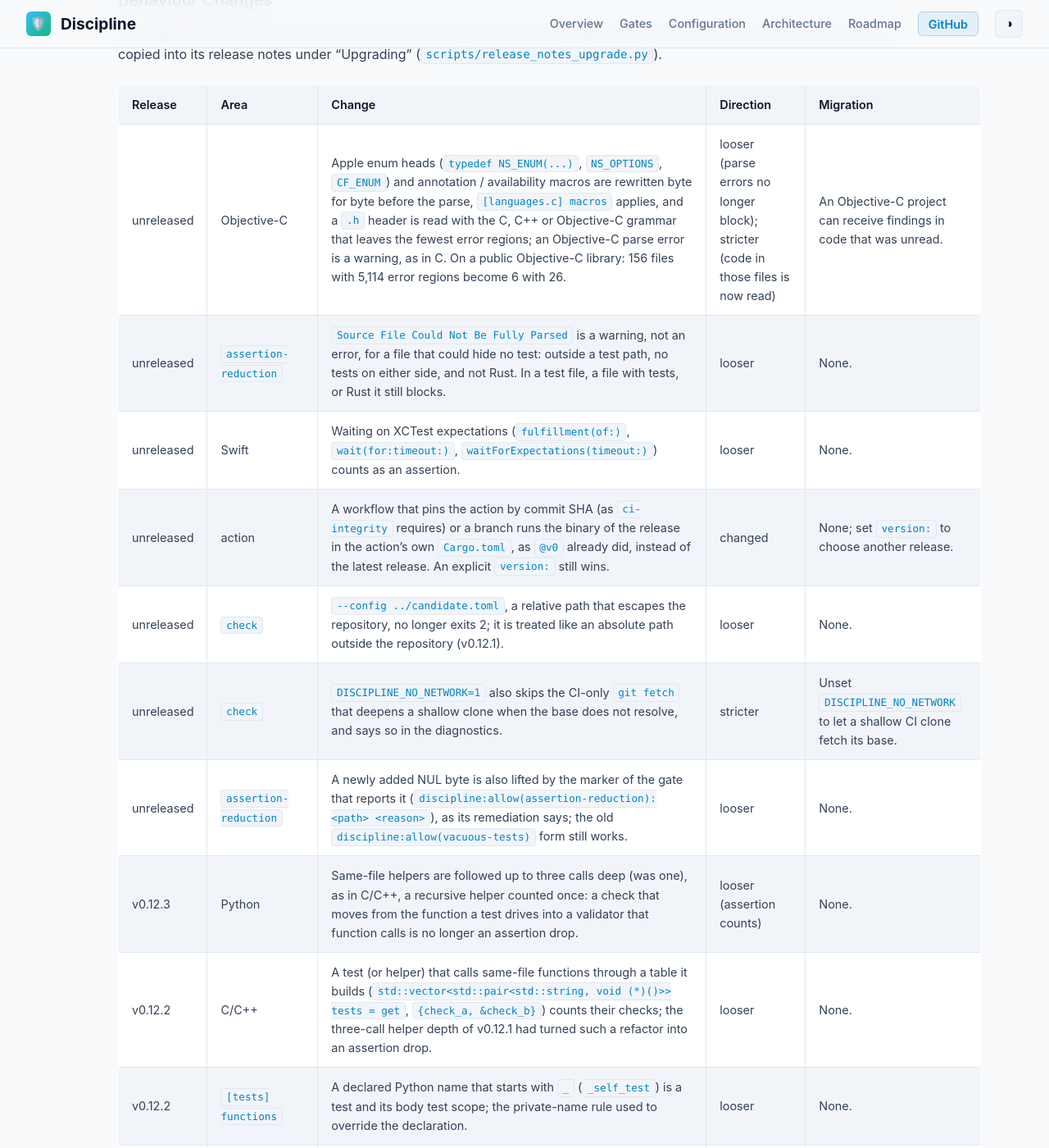
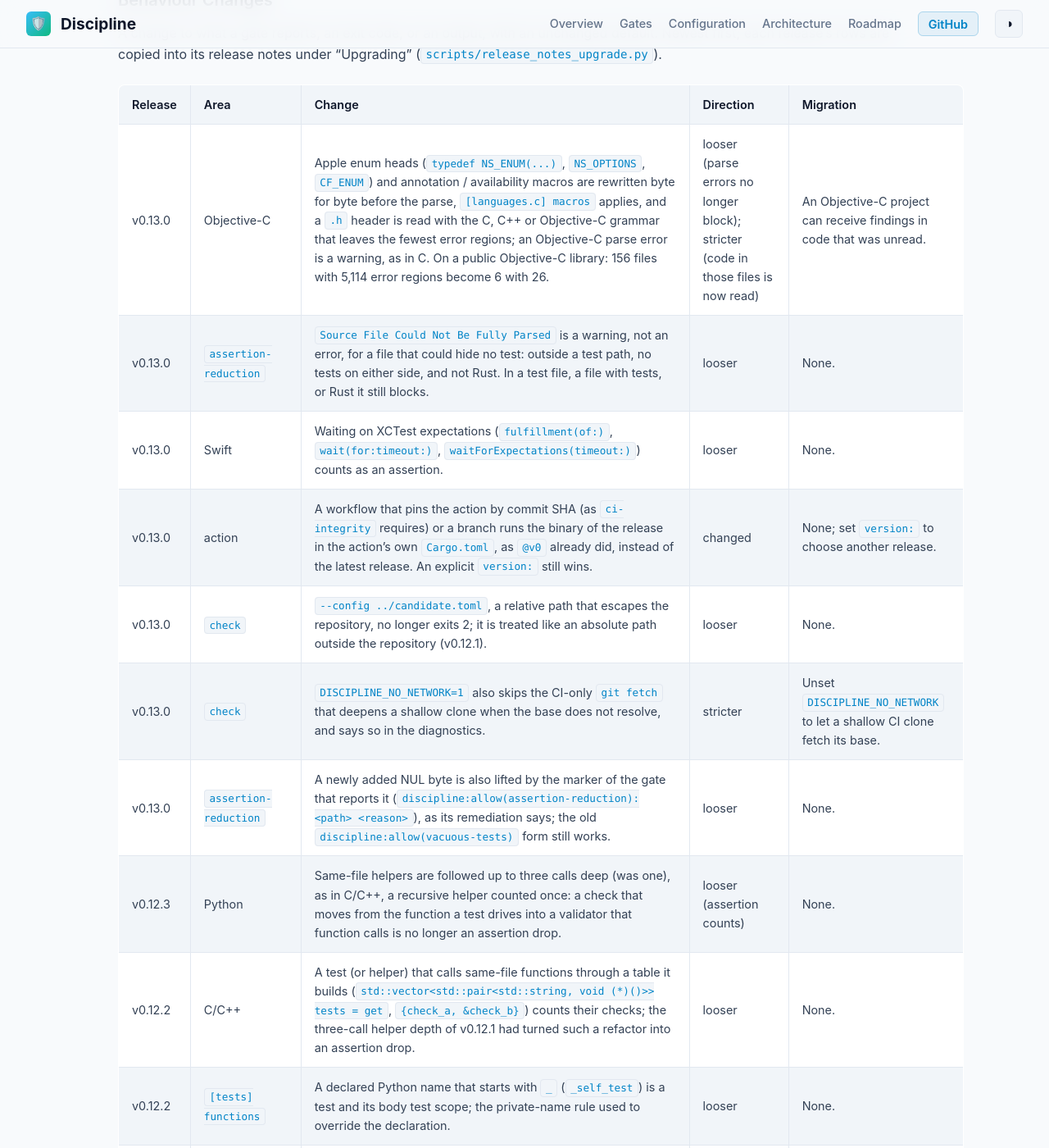
Before and after one commit to actions-marketplace-validations/orieg_discipline, a Jekyll site: the page built from docs/ROADMAP.md, in a window 1280 px wide and 1400 px high, scrolled down 24256 px. Shown: the whole window at 82% size. Built offline with Jekyll 4.4.1, drawn with Linux system fonts in a browser that asks for light colours.

Commit message:
chore(release): bump version to 0.13.0 with its ledger rows (#202)
Renames the seven unreleased Behaviour Changes rows (from #200 and #201) to v0.13.0 and regenerates the man pages.

```diff
--- a/Cargo.toml
+++ b/Cargo.toml
@@ -1,6 +1,6 @@
 [package]
 name = "discipline"
-version = "0.12.3"
+version = "0.13.0"
 edition = "2021"
 rust-version = "1.90"
 authors = ["Nicolas Brousse <nicolas@brousse.info>"]
--- a/docs/ROADMAP.md
+++ b/docs/ROADMAP.md
@@ -370,13 +370,13 @@ A change to what a gate reports, an exit code, or an output, with an unchanged d
 
 | Release | Area | Change | Direction | Migration |
 |---|---|---|---|---|
-| unreleased | Objective-C | Apple enum heads (`typedef NS_ENUM(...)`, `NS_OPTIONS`, `CF_ENUM`) and annotation / availability macros are rewritten byte for byte before the parse, `[languages.c] macros` applies, and a `.h` header is read with the C, C++ or Objective-C grammar that leaves the fewest error regions; an Objective-C parse error is a warning, as in C. On a public Objective-C library: 156 files with 5,114 error regions become 6 with 26. | looser (parse errors no longer block); stricter (code in those files is now read) | An Objective-C project can receive findings in code that was unread. |
-| unreleased | `assertion-reduction` | `Source File Could Not Be Fully Parsed` is a warning, not an error, for a file that could hide no test: outside a test path, no tests on either side, and not Rust. In a test file, a file with tests, or Rust it still blocks. | looser | None. |
-| unreleased | Swift | Waiting on XCTest expectations (`fulfillment(of:)`, `wait(for:timeout:)`, `waitForExpectations(timeout:)`) counts as an assertion. | looser | None. |
-| unreleased | action | A workflow that pins the action by commit SHA (as `ci-integrity` requires) or a branch runs the binary of the release in the action's own `Cargo.toml`, as `@v0` already did, instead of the latest release. An explicit `version:` still wins. | changed | None; set `version:` to choose another release. |
-| unreleased | `check` | `--config ../candidate.toml`, a relative path that escapes the repository, no longer exits 2; it is treated like an absolute path outside the repository (v0.12.1). | looser | None. |
-| unreleased | `check` | `DISCIPLINE_NO_NETWORK=1` also skips the CI-only `git fetch` that deepens a shallow clone when the base does not resolve, and says so in the diagnostics. | stricter | Unset `DISCIPLINE_NO_NETWORK` to let a shallow CI clone fetch its base. |
-| unreleased | `assertion-reduction` | A newly added NUL byte is also lifted by the marker of the gate that reports it (`discipline:allow(assertion-reduction): <path> <reason>`), as its remediation says; the old `discipline:allow(vacuous-tests)` form still works. | looser | None. |
+| v0.13.0 | Objective-C | Apple enum heads (`typedef NS_ENUM(...)`, `NS_OPTIONS`, `CF_ENUM`) and annotation / availability macros are rewritten byte for byte before the parse, `[languages.c] macros` applies, and a `.h` header is read with the C, C++ or Objective-C grammar that leaves the fewest error regions; an Objective-C parse error is a warning, as in C. On a public Objective-C library: 156 files with 5,114 error regions become 6 with 26. | looser (parse errors no longer block); stricter (code in those files is now read) | An Objective-C project can receive findings in code that was unread. |
+| v0.13.0 | `assertion-reduction` | `Source File Could Not Be Fully Parsed` is a warning, not an error, for a file that could hide no test: outside a test path, no tests on either side, and not Rust. In a test file, a file with tests, or Rust it still blocks. | looser | None. |
+| v0.13.0 | Swift | Waiting on XCTest expectations (`fulfillment(of:)`, `wait(for:timeout:)`, `waitForExpectations(timeout:)`) counts as an assertion. | looser | None. |
+| v0.13.0 | action | A workflow that pins the action by commit SHA (as `ci-integrity` requires) or a branch runs the binary of the release in the action's own `Cargo.toml`, as `@v0` already did, instead of the latest release. An explicit `version:` still wins. | changed | None; set `version:` to choose another release. |
+| v0.13.0 | `check` | `--config ../candidate.toml`, a relative path that escapes the repository, no longer exits 2; it is treated like an absolute path outside the repository (v0.12.1). | looser | None. |
+| v0.13.0 | `check` | `DISCIPLINE_NO_NETWORK=1` also skips the CI-only `git fetch` that deepens a shallow clone when the base does not resolve, and says so in the diagnostics. | stricter | Unset `DISCIPLINE_NO_NETWORK` to let a shallow CI clone fetch its base. |
+| v0.13.0 | `assertion-reduction` | A newly added NUL byte is also lifted by the marker of the gate that reports it (`discipline:allow(assertion-reduction): <path> <reason>`), as its remediation says; the old `discipline:allow(vacuous-tests)` form still works. | looser | None. |
 | v0.12.3 | Python | Same-file helpers are followed up to three calls deep (was one), as in C/C++, a recursive helper counted once: a check that moves from the function a test drives into a validator that function calls is no longer an assertion drop. | looser (assertion counts) | None. |
 | v0.12.2 | C/C++ | A test (or helper) that calls same-file functions through a table it builds (`std::vector<std::pair<std::string, void (*)()>> tests = {{"get", TestGet}}`, `{check_a, &check_b}`) counts their checks; the three-call helper depth of v0.12.1 had turned such a refactor into an assertion drop. | looser | None. |
 | v0.12.2 | `[tests] functions` | A declared Python name that starts with `_` (`_self_test`) is a test and its body test scope; the private-name rule used to override the declaration. | looser | None. |
--- a/templates/argo-workflow-template.yaml
+++ b/templates/argo-workflow-template.yaml
@@ -22,7 +22,7 @@ spec:
         value: ""
         description: "Pull request body markdown text for directive and hygiene inspection"
       - name: discipline-image
-        # Major tag tracks the latest v0 release; pin an exact version (v0.12.3) or a digest for reproducible gating.
+        # Major tag tracks the latest v0 release; pin an exact version (v0.13.0) or a digest for reproducible gating.
         value: "ghcr.io/orieg/discipline:v0"
         description: "Discipline container image"
 
--- a/templates/azure-pipelines.yml
+++ b/templates/azure-pipelines.yml
@@ -16,7 +16,7 @@ pool:
   vmImage: 'ubuntu-latest'
 
 container:
-  # Major tag tracks the latest v0 release; pin an exact version (v0.12.3) or a digest for reproducible gating.
+  # Major tag tracks the latest v0 release; pin an exact version (v0.13.0) or a digest for reproducible gating.
   image: ghcr.io/orieg/discipline:v0
   options: --user 10001:10001
 
--- a/templates/bitbucket-pipelines.yml
+++ b/templates/bitbucket-pipelines.yml
@@ -2,7 +2,7 @@
 # Bitbucket Pipelines template for Discipline Diff Sentinel & AI Coding Agent Gatekeeper
 # Reference: https://support.atlassian.com/bitbucket-cloud/docs/configure-bitbucket-pipelinesyml/
 
-# Major tag tracks the latest v0 release; pin an exact version (v0.12.3) or a digest for reproducible gating.
+# Major tag tracks the latest v0 release; pin an exact version (v0.13.0) or a digest for reproducible gating.
 image: ghcr.io/orieg/discipline:v0
 
 pipelines:
--- a/templates/circleci-config.yml
+++ b/templates/circleci-config.yml
@@ -7,7 +7,7 @@ version: 2.1
 jobs:
   discipline-check:
     docker:
-      # Major tag tracks the latest v0 release; pin an exact version (v0.12.3) or a digest for reproducible gating.
+      # Major tag tracks the latest v0 release; pin an exact version (v0.13.0) or a digest for reproducible gating.
       - image: ghcr.io/orieg/discipline:v0
         user: "10001:10001"
     steps:
--- a/templates/discipline.gitlab-ci.yml
+++ b/templates/discipline.gitlab-ci.yml
@@ -9,7 +9,7 @@ spec:
       default: test
       description: "Pipeline stage in which the discipline check job runs"
     image:
-      # Major tag tracks the latest v0 release; pin an exact version (v0.12.3) or a digest for reproducible gating.
+      # Major tag tracks the latest v0 release; pin an exact version (v0.13.0) or a digest for reproducible gating.
       default: "ghcr.io/orieg/discipline:v0"
       description: "Container image containing the statically-linked discipline binary"
     base_ref:
```
Also changed, not shown: docs/CONFIGURATION.md (+6 -6 lines), docs/guides/ci-platforms.md (+5 -5 lines), docs/index.html (+4 -4 lines), .pre-commit-hooks.yaml, README.md, 4 other files.
